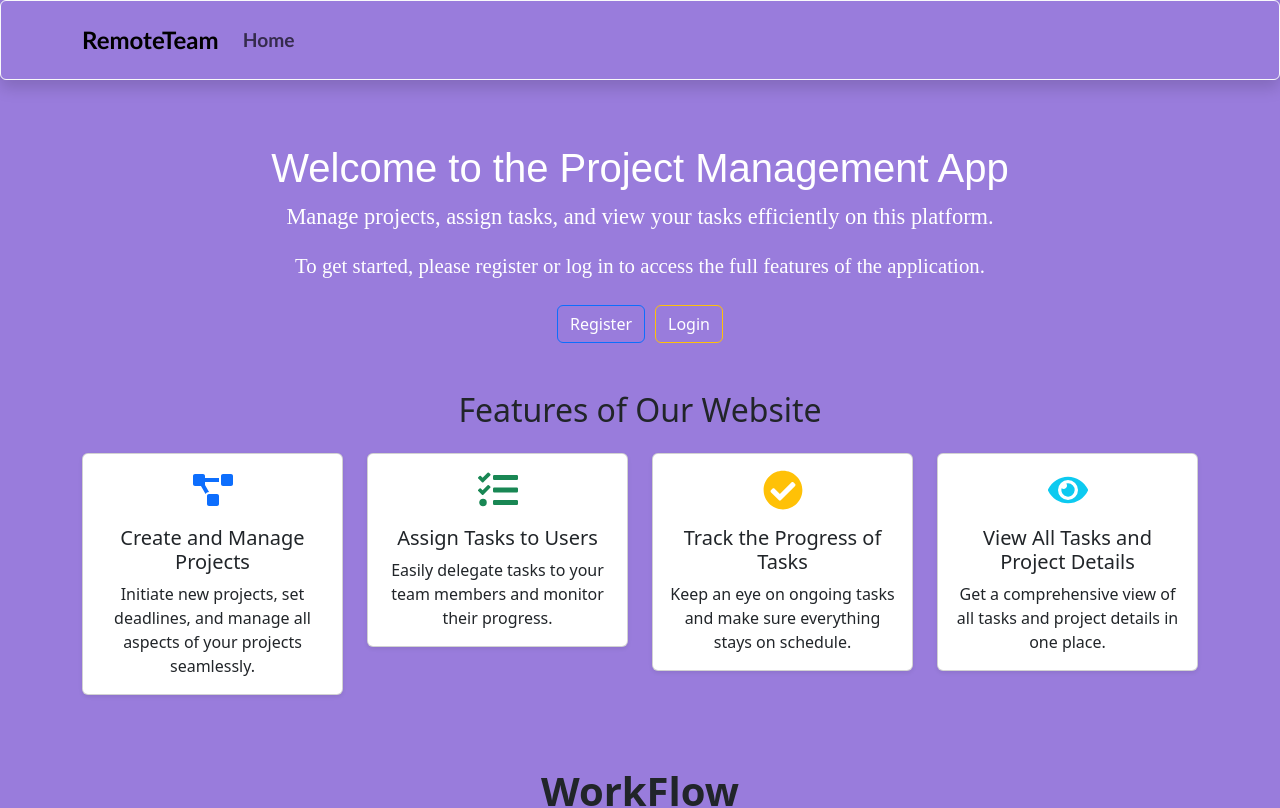
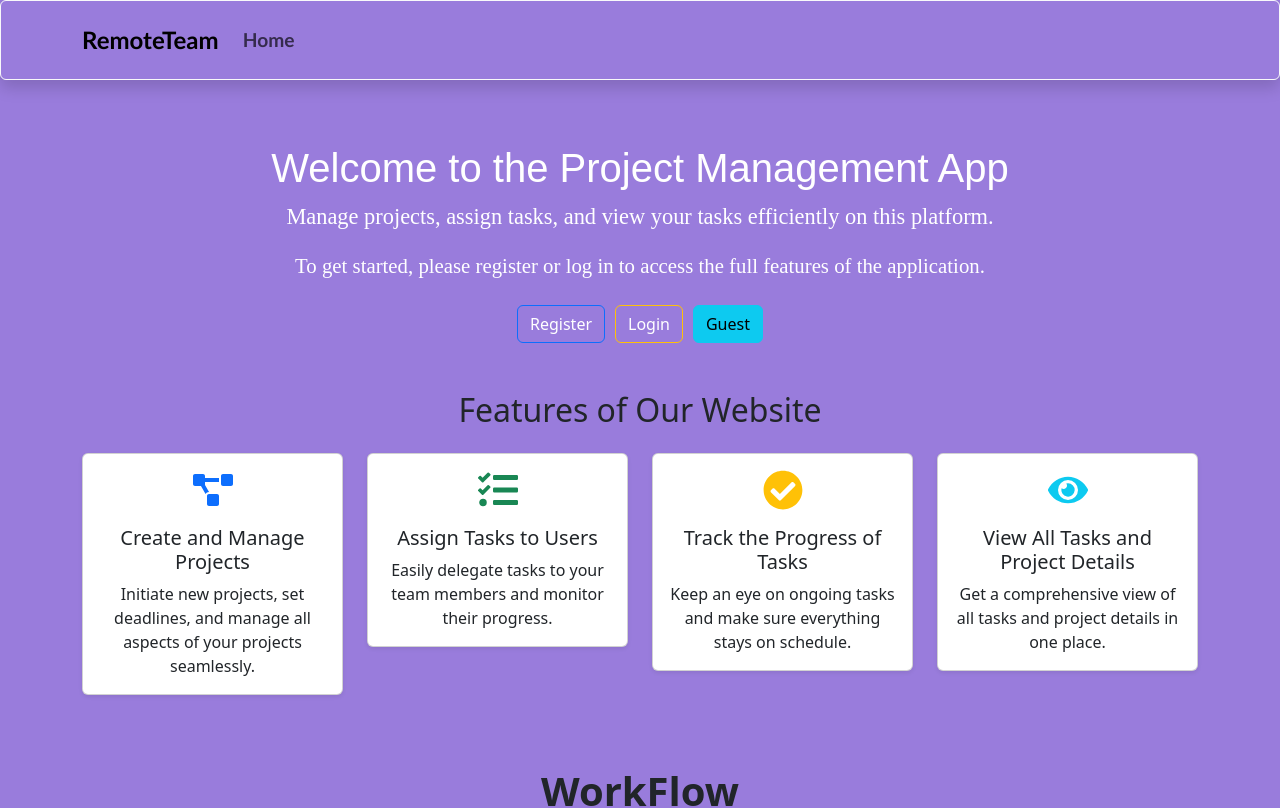
Before and after one commit to Ramvijay-123/remote, a React (Create React App) app in the folder frontend/: page / in a window 1280 px wide. Shown: the top 808 px of the page. Built offline with nearby package versions, Linux system fonts and the light colour scheme; a web font is replaced by a local one.

Commit message:
Update Home.js

```diff
--- a/frontend/src/components/Home.js
+++ b/frontend/src/components/Home.js
@@ -1,13 +1,14 @@
 import React, { useState, useEffect } from 'react';
 import { Container, Button, Row, Col } from 'react-bootstrap';
-import { Link } from 'react-router-dom';
-import { ToastContainer } from 'react-toastify';
+import { Link, useNavigate } from 'react-router-dom';
+import { ToastContainer, toast } from 'react-toastify';
 import 'react-toastify/dist/ReactToastify.css';
+import { loginUser } from '../apiService';
 
-const Home = () => {
+const Home = ({setToken, setUserId}) => {
     const [displayedText, setDisplayedText] = useState('');
     const fullText = "Welcome to the Project Management App";
-
+    const navigate = useNavigate();
     useEffect(() => {
         let currentText = '';
         let index = 0;
@@ -17,26 +18,44 @@ const Home = () => {
                 currentText += fullText[index];
                 setDisplayedText(currentText);
                 index++;
-                setTimeout(type, 80); // Adjust typing speed here
+                setTimeout(type, 80);
             }
         };
 
-        setTimeout(type, 150); // Delay before typing starts
+        setTimeout(type, 150);
 
     }, []);
 
+    const handlesubmit = async () => {
+        try {
+                const loginResponse = await loginUser({ username: "Crazy", password: "crazy12345" });
+                toast.success('Registration successful! Logging in...');
+                if (loginResponse) {
+                    setToken(loginResponse.token);
+                    setUserId(loginResponse.user_id);
+                    console.log(loginResponse);
+                    navigate('/');
+                } else {
+                    toast.error('Login failed: No token received');
+                }
+
+        } catch (error) {
+            toast.error('Registration failed');
+        }
+    };
+
     return (
-        <div className=''>
+        <div>
             <Container className="mt-5">
                 <Row className="text-center">
                     <Col>
                         <h1 style={{ fontSize: '2.5rem', color: '#fff', fontFamily: '"Bungee Tint", sans-serif' }}>
                             {displayedText}
                         </h1>
-                    <p className="lead" style={{ fontSize: '1.4rem', color: '#fff' ,fontFamily: "'Baskervville SC', serif", fontWeight: 200}}>
+                        <p className="lead" style={{ fontSize: '1.4rem', color: '#fff', fontFamily: "'Baskervville SC', serif", fontWeight: 200 }}>
                             Manage projects, assign tasks, and view your tasks efficiently on this platform.
                         </p>
-                    <p className="mb-4" style={{ fontSize: '1.3rem', color: '#fff', fontFamily: "'Baskervville SC', serif", fontWeight: 200}}>
+                        <p className="mb-4" style={{ fontSize: '1.3rem', color: '#fff', fontFamily: "'Baskervville SC', serif", fontWeight: 200 }}>
                             To get started, please register or log in to access the full features of the application.
                         </p>
                         <div className="mt-4">
@@ -45,18 +64,26 @@ const Home = () => {
                                 as={Link}
                                 to="/register"
                                 className='btn btn-outline-primary'
-                            style={{ marginRight: '10px', backgroundColor: '', color:'#fff' }}
+                                style={{ marginRight: '10px', backgroundColor: '', color: '#fff' }}
                             >
                                 Register
                             </Button>
                             <Button
-                           variant=''
+                                variant=""
                                 className='btn btn-outline-warning'
                                 as={Link}
                                 to="/login"
                                 style={{ color: '#fff' }}
                             >
                                 Login
+                            </Button>
+                            <Button
+                                variant=""
+                                className='btn btn-info'
+                                onClick={handlesubmit}
+                                style={{ marginLeft: '10px' }}
+                            >
+                                Guest
                             </Button>
                         </div>
                     </Col>
```
Lines whose indentation alone changed are shown as unchanged.
